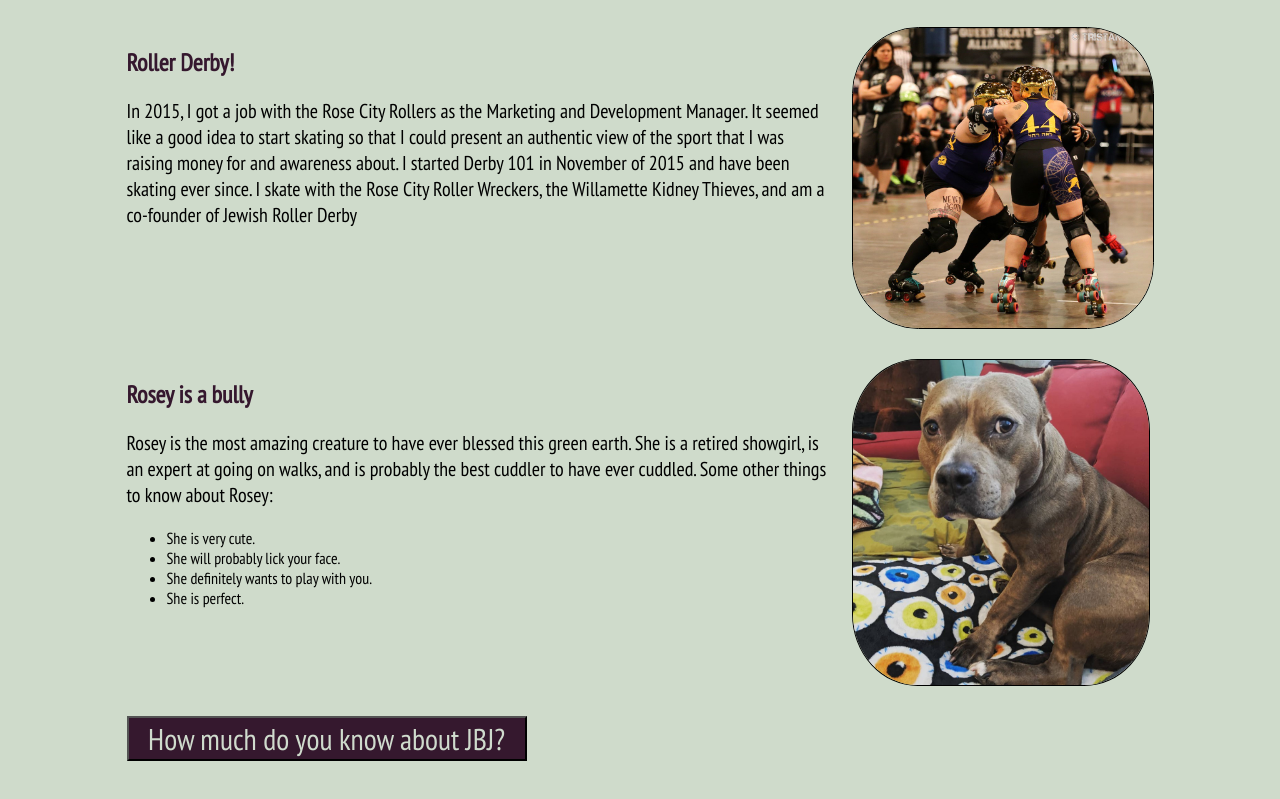
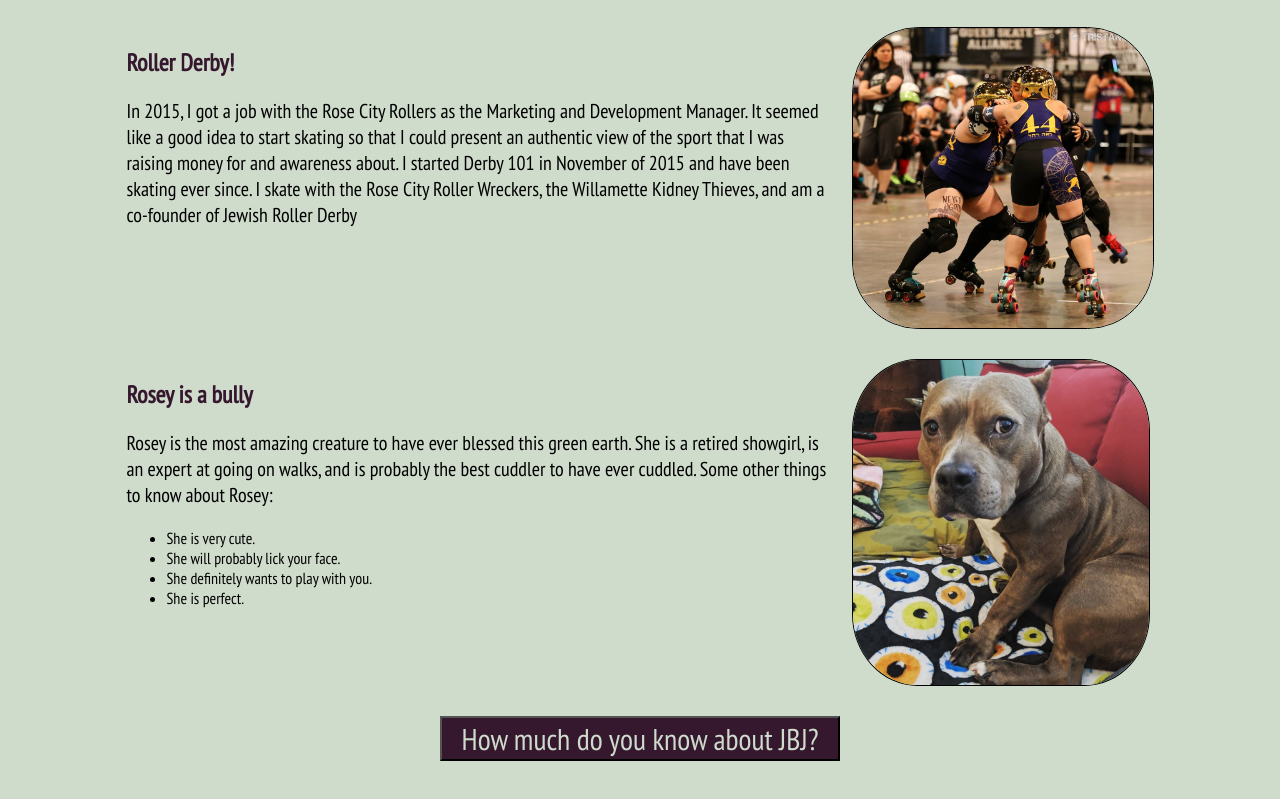
Before and after one commit to JodiBonJodi/bootcamp-one-week-one, a plain HTML site: page index.html in a window 1280 px wide. Shown: the part 496-1295 px from the top of the page. Drawn offline with Linux system fonts and the light colour scheme.

Commit message:
messed with the button CSS

```diff
--- a/index.html
+++ b/index.html
@@ -55,7 +55,9 @@
         <img class="roseypic" src="./assets/rosey.jpg" alt="image of Rosey, JBJ's dog.">
     </article>
 
-    <button id="quiz-button">How much do you know about JBJ?</button>
+    <div class = "take-quiz-button">
+        <button id="quiz-button">How much do you know about JBJ?</button>
+    </div>
 
     <div class="hidden" id="score">
         <span id="userName"></span>, thanks for taking this quiz! You got a <span id="scoreCount"></span>/3 on this quiz! That is <span id="percentScore"></span>%!
--- a/style.css
+++ b/style.css
@@ -26,6 +26,12 @@ button {
     color: #cfdbcd;
     font-size: 30px;
     width: 400px;
+
+}
+
+.take-quiz-button {
+    display: flex;
+    justify-content: center;
 }
 
 img {
```
